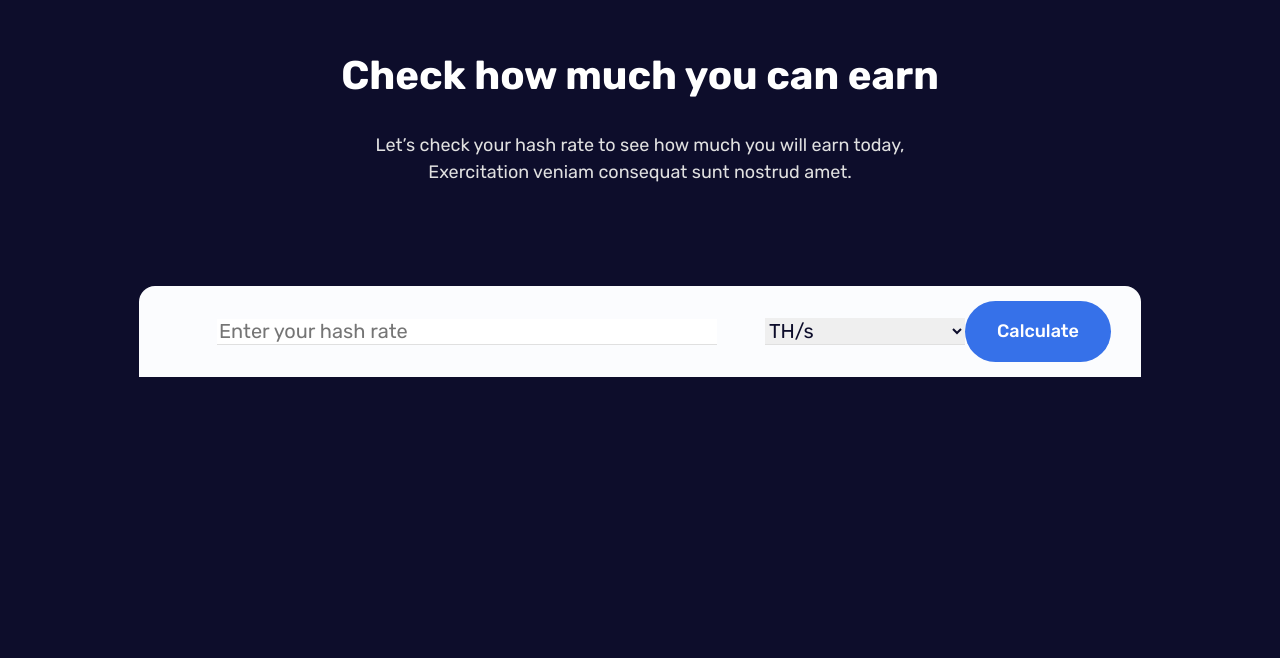
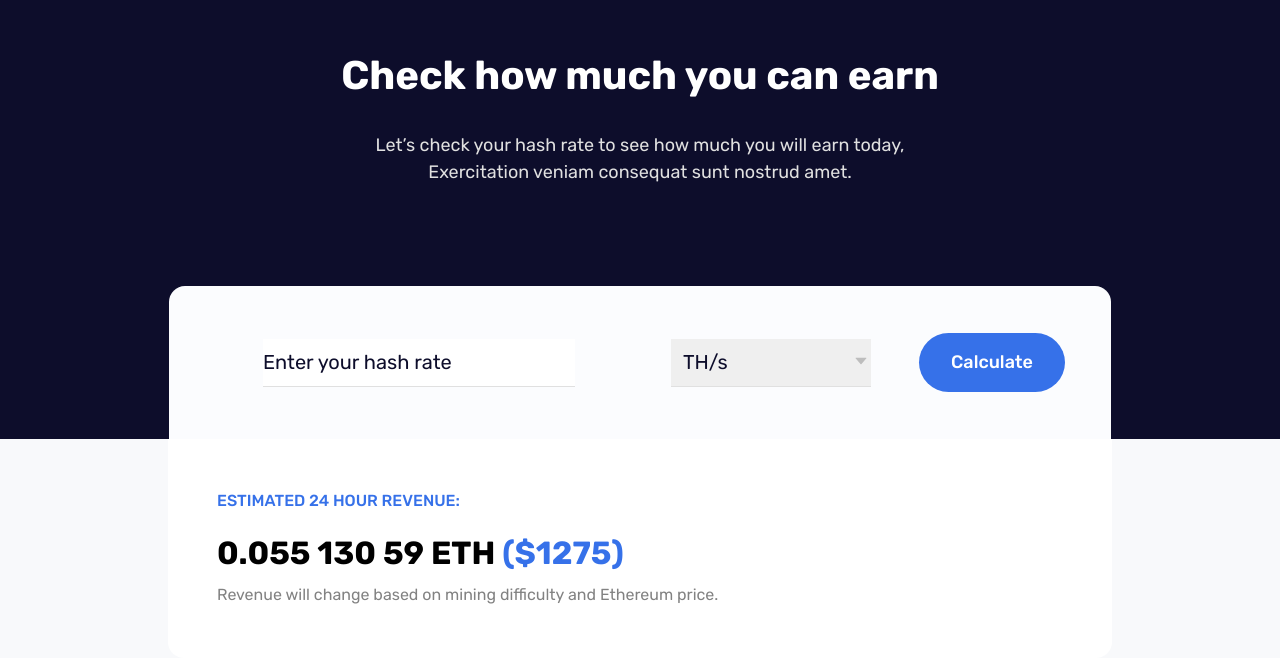
Before and after one commit to NikitaAlekseevich/crappo-crypto-layout, a plain HTML site: page index.html in a window 1280 px wide. Shown: the part 1246-1904 px from the top of the page. Before the commit the page ends 1623 px from the top, so only its background shows below. Drawn offline with nearby package versions, Linux system fonts and the light colour scheme.

Commit message:
Header | Starting/Statatistic/ bloks | Calculator

```diff
--- a/index.html
+++ b/index.html
@@ -107,5 +107,17 @@
             <button class="calc-head__btn" type="submit">Calculate</button>
         </div>
     </div>
+    <div class="page-light">
+        <div class="calc-foot">
+            <p class="calc-foot__title">ESTIMATED 24 HOUR REVENUE:</p>
+            <p class="calc-foot__total">
+                0.055 130 59 ETH
+                <span>($1275)</span>
+            </p>
+            <p class="calc-foot__discription">
+                Revenue will change based on mining difficulty and Ethereum price.
+            </p>
+        </div>
+    </div>
 </body>
 </html>
--- a/src/css/style.css
+++ b/src/css/style.css
@@ -217,7 +217,12 @@ body{
     border-radius: 16px 16px 0 0;
     max-width: 942px;
     margin: 0 auto;
-    padding: 15px 30px;
+    padding: 47px 46px;
+    box-sizing: border-box;
+}
+
+.calc-head__input::placeholder {
+    color: var(--dark);
 }
 
 .calc-head__input {
@@ -228,6 +233,7 @@ body{
     flex-grow: 1;
     margin-right: 48px;
     margin-left: 48px;
+    padding: 12px 0;
 }
 
 .calc-head__select {
@@ -236,13 +242,20 @@ body{
     border: none;
     border-bottom: 1px solid #E0E0E0;
     flex: 0 0 200px;
+    margin-right: 48px;
+    margin-left: 48px;
+    appearance: none;
+    background-image: url(../img/arrow-select.svg);
+    background-repeat: no-repeat;
+    background-position: 98% 18px;
+    padding: 12px;
 }
 
 .calc-head__btn {
     font-size: 18px;
     color: white;
     background-color: var(--blue);
-    padding: 20px 0;
+    padding: 19px 0;
     border-radius: 32px;
     font-weight: 500;
     text-decoration: none;
@@ -254,3 +267,44 @@ body{
 .calc-head__btn:hover {
     background-color: var(--purple);
 }
+
+.page-light {
+    background-color: #F8F9FB;
+    color: var(--dark);
+}
+
+.calc-foot {
+    max-width: 942px;
+    margin: 0 auto;
+    padding: 53px 1px;
+    background-color: white;
+    border-radius: 0 0 16px 16px;
+}
+
+.calc-foot__title {
+    color: #3671E9;
+    font-size: 16px;
+    font-weight: 500;
+    margin: 0;
+    margin-left: 48px;
+}
+
+.calc-foot__total {
+    font-size: 32px;
+    font-weight: 700;
+    color: black;
+    margin-top: 25px;
+    margin-bottom: 14px;
+    margin-left: 48px;
+}
+
+.calc-foot__total span {
+    color: #3671E9;
+}
+
+.calc-foot__discription {
+    color: #828282;
+    font-size: 16px;
+    margin: 0;
+    margin-left: 48px;
+}
```
Also changed, not shown: src/img/arrow-select.svg (added).
